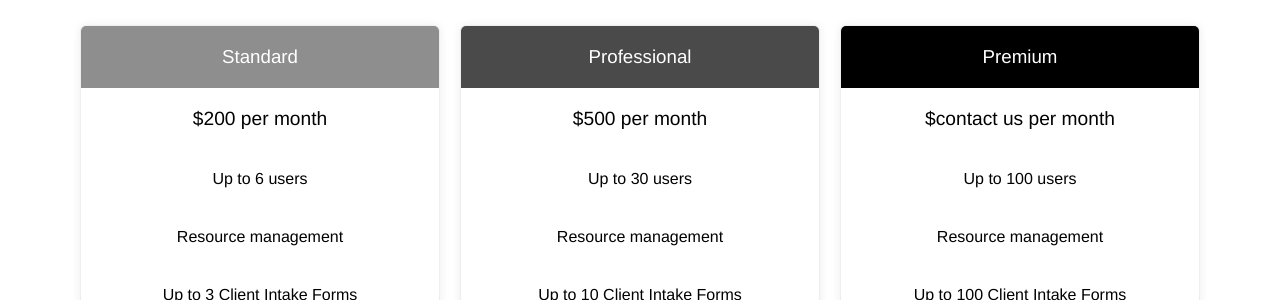
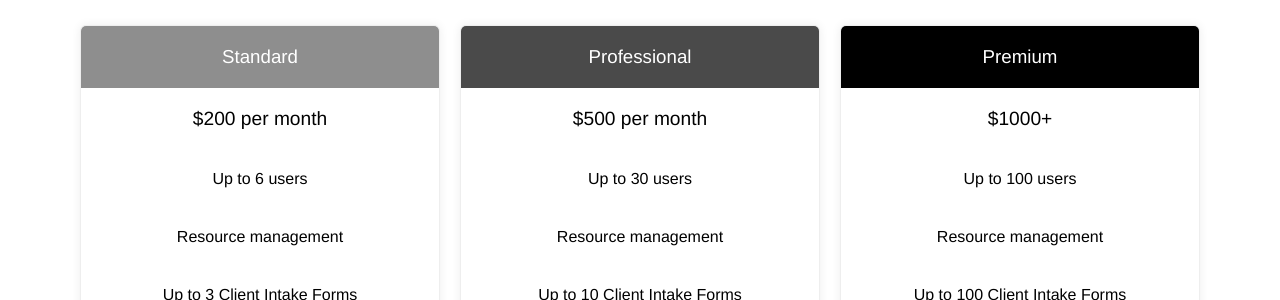
Before and after one commit to Ryanb58/211hub, a Jekyll site: the page built from pricing.html, in a window 1280 px wide. Shown: the part 320-620 px from the top of the page. Built offline with Jekyll 4.4.1, drawn with Linux system fonts in a browser that asks for light colours.

Commit message:
updated price of premium.

```diff
--- a/pricing.html
+++ b/pricing.html
@@ -38,7 +38,7 @@ pricing_table:
   - name: Premium
     color: "#000000"
     features:
-      - text: $contact us per month
+      - text: $1000+
         highlight: true
       - text: Up to 100 users
         highlight: false
```
